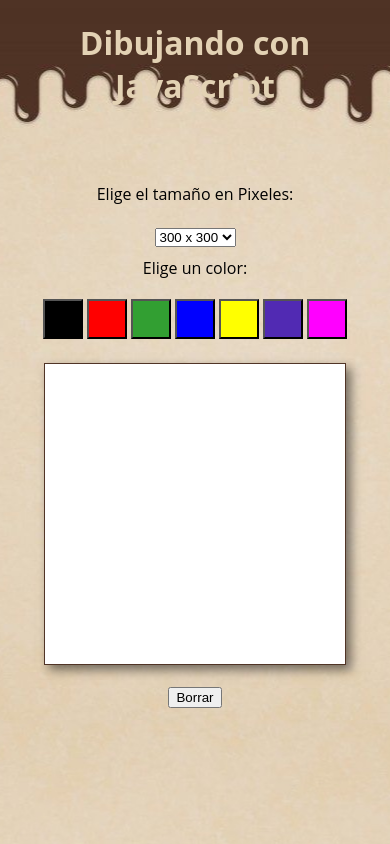
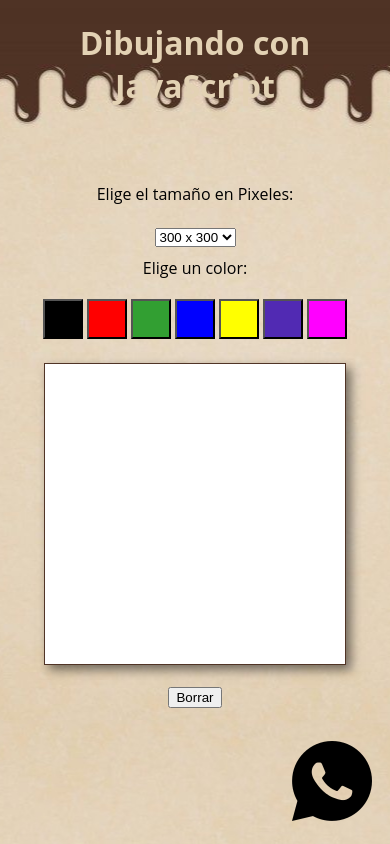
Before and after one commit to CodeGeekR/dibuja_con_JS, a plain HTML site: page index.html in a window 390 px wide. Drawn offline with Linux system fonts and the light colour scheme.

Commit message:
New icon Whatsapp CSS Animation

```diff
--- a/index.html
+++ b/index.html
@@ -71,5 +71,13 @@
       <canvas width="300" height="300" id="Area de dibujo"></canvas>
       <script src="evento_mouse.js"></script>
     </div>
+    <div class="boton-whatsapp">
+      <a href="https://wa.me/+573132007146" target="_blank">
+        <img
+          src="https://github.com/CodeGeekR/dibuja_con_JS/blob/main/whatsapp-96.png?raw=true"
+          alt="whatsapp"
+        />
+      </a>
+    </div>
   </body>
 </html>
--- a/styles.css
+++ b/styles.css
@@ -64,3 +64,42 @@ canvas {
     display: block;
     background-color: white;
 }
+
+  /* Animacion y posicion del boton Whatsapp */
+  .boton-whatsapp {
+   position: fixed;
+   bottom: 20px;
+   right: 20px;
+   transition: all 0.3s ease-in-out;
+}
+
+.boton-whatsapp:hover {
+   transform: translateY(-5px);
+}
+
+@media only screen and (max-width: 600px) {
+   .boton-whatsapp {
+      bottom: 10px;
+      right: 10px;
+   }
+}
+
+.boton-whatsapp:hover:before {
+  content: "Chatea con el desarrollador de esta web!";
+  font-size: small;
+  position: absolute;
+  top: -70px;
+  left: 50%;
+  transform: translateX(-65%);
+  background-color: #333;
+  color: #fff;
+  padding: 5px 10px;
+  border-radius: 5px;
+  white-space: pre-wrap;
+  animation: fadeIn 0.5s ease-in-out;
+  -webkit-animation: fadeIn 0.5s ease-in-out;
+  -webkit-transform: translateX(-65%);
+  -moz-transform: translateX(-65%);
+  -ms-transform: translateX(-65%);
+  -o-transform: translateX(-65%);
+}
```
